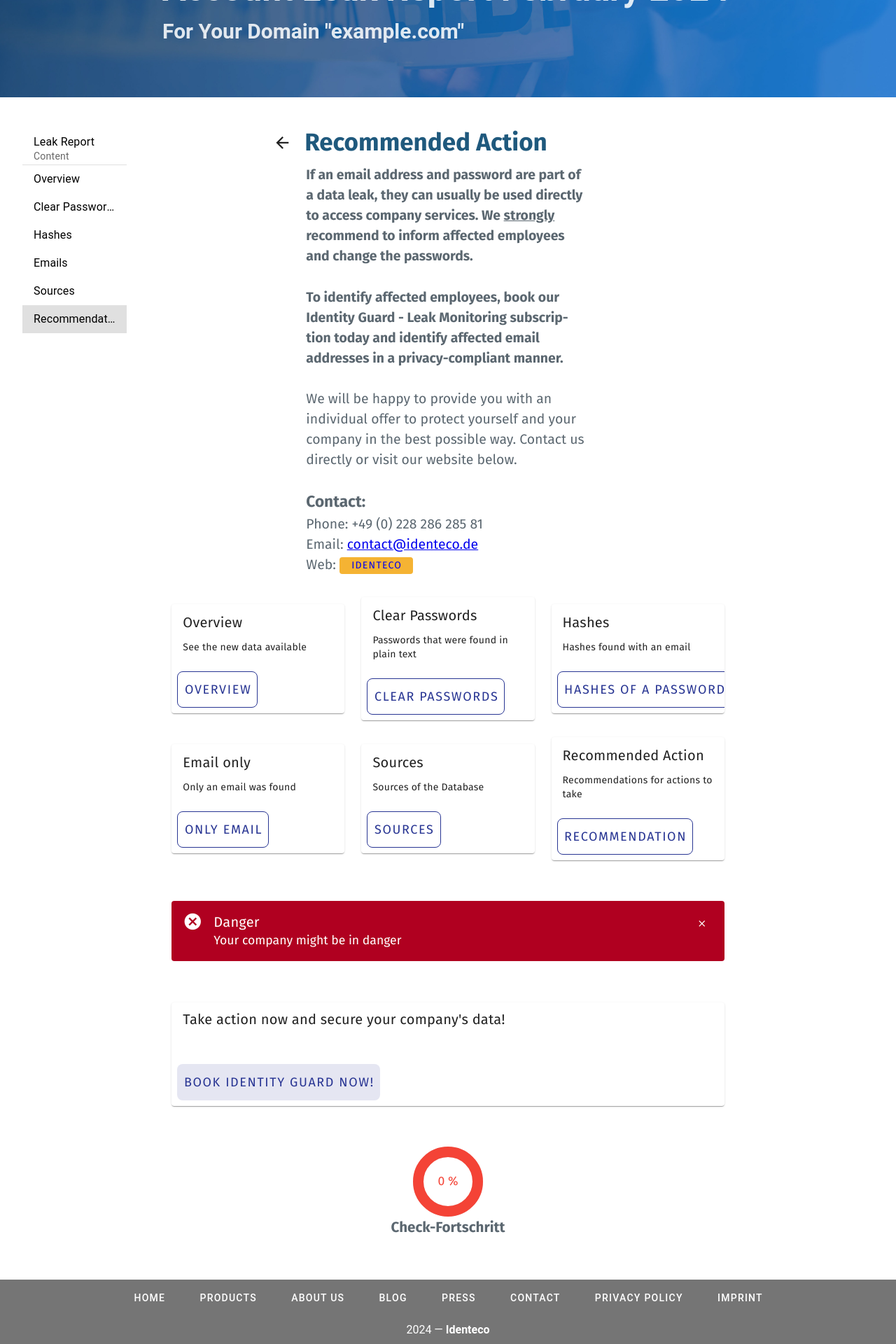
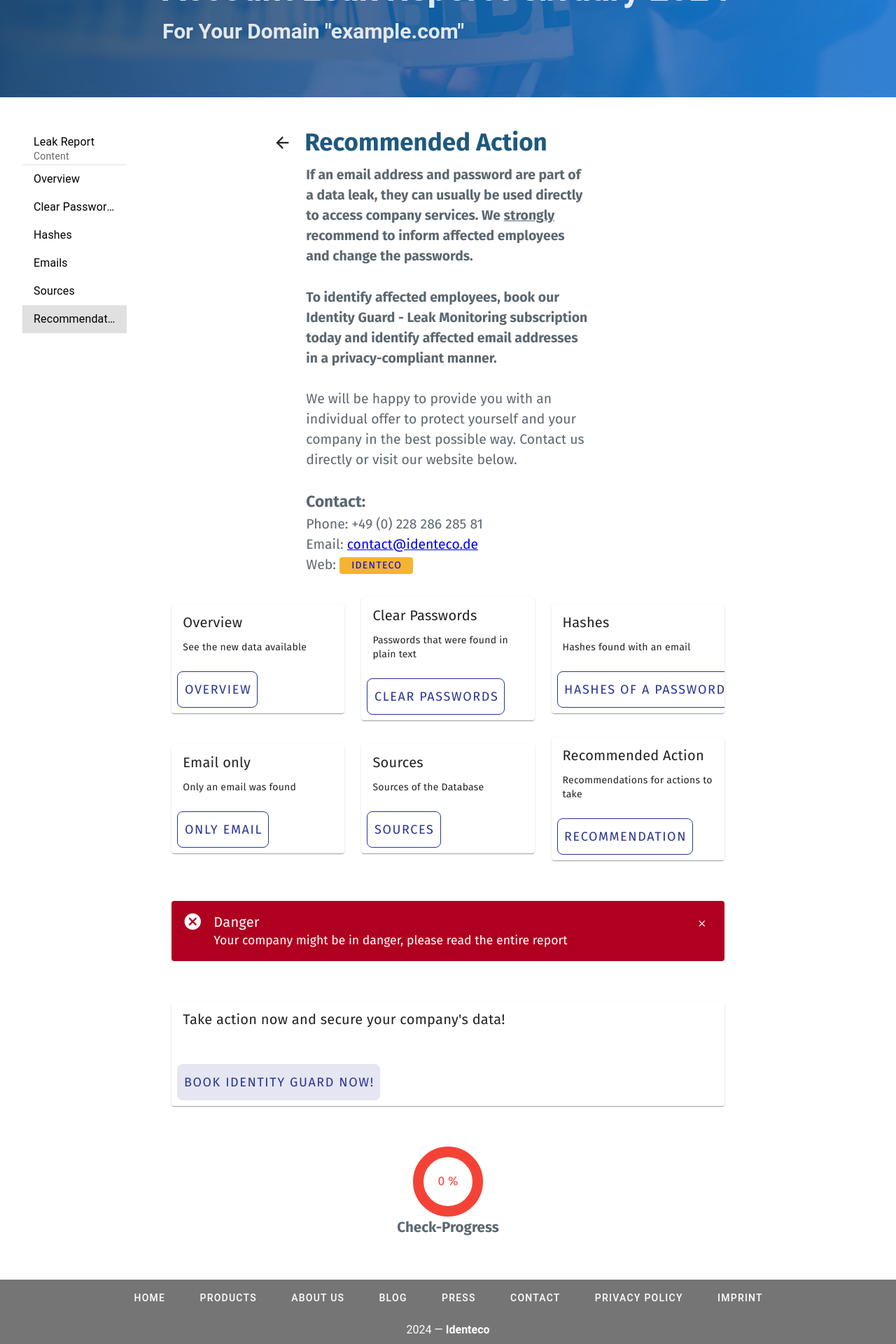
Before and after one commit to moonchild-rl/vue-project-JS, a Vue app: page /recommendation in a window 1280 px wide. Shown: the part 323-2243 px from the top of the page at 70% size. Built offline with nearby package versions, Linux system fonts and the light colour scheme.

Commit message:
Final commit

```diff
--- a/src/App.vue
+++ b/src/App.vue
@@ -269,7 +269,7 @@ export default {
                   Number(check5) ==
                 0
               "
-              text="Your company might be in danger"
+              text="Your company might be in danger, please read the entire report"
               title="Danger"
               type="error"
               icon="$error"
@@ -384,7 +384,7 @@ export default {
               </template></v-progress-circular
             >
 
-            <h3>Check-Fortschritt</h3>
+            <h3>Check-Progress</h3>
           </v-container>
           <br />
         </v-container>
--- a/src/views/ClearView.vue
+++ b/src/views/ClearView.vue
@@ -34,7 +34,7 @@
         </div>
         <p>
           <span style="font-weight: bold">Possible consequences:</span> Attackers can penetrate your
-          corporate infrastructure unde- tected. According to user rights, files can be copied,
+          corporate infrastructure undetected. According to user rights, files can be copied,
           modified or deleted. In addition, unauthorized access to email accounts and services of
           your business partners may be possible.
         </p>
--- a/src/views/EmailView.vue
+++ b/src/views/EmailView.vue
@@ -28,7 +28,7 @@
         <p>
           <span style="font-weight: bold">Possible consequences:</span> With valid email addresses,
           the volume of SPAM increases and attackers are more successful in delivering malware. The
-          risk of targeted social en- gineering attacks, e.g. email phishing, also increases when
+          risk of targeted social engineering attacks, e.g. email phishing, also increases when
           attackers use supposedly correct senders or co-recipients in emails. A special type of
           social engineering attack is CEO fraud, in which the transfer of large sums of money to an
           attackers bank account is ordered in the name of the CEO or another authorized person.
--- a/src/views/HashView.vue
+++ b/src/views/HashView.vue
@@ -44,7 +44,7 @@
         <br />
         <p>
           <span style="font-weight: bold">Possible consequences:</span> Attackers can actively
-          attack the hash value and, under cer- tain circumstances, can penetrate your company
+          attack the hash value and, under certain circumstances, can penetrate your company
           infrastructure undetected. According to the user rights, files can be copied, modified or
           deleted. In addition, unauthorized access to email accounts and services of your business
           partners may be possible.
--- a/src/views/IntroView.vue
+++ b/src/views/IntroView.vue
@@ -28,7 +28,7 @@
       <br />
       <p>
         This report gives you information about the extent of affected user accounts of your domain.
-        For this purpose, Identeco continuously collects these compromised creden- tials from all
+        For this purpose, Identeco continuously collects these compromised credentials from all
         areas of the Internet, processes them in a GDPR-compliant manner and then provides you with
         protection against unauthorized access as a service.
       </p>
--- a/src/views/RecommendView.vue
+++ b/src/views/RecommendView.vue
@@ -15,8 +15,8 @@
       </p>
       <br />
       <p style="font-weight: bold">
-        To identify affected employees, book our Identity Guard - Leak Monitoring subscrip- tion
-        today and identify affected email addresses in a privacy-compliant manner.
+        To identify affected employees, book our Identity Guard - Leak Monitoring subscription today
+        and identify affected email addresses in a privacy-compliant manner.
       </p>
       <br />
       <p>
```
